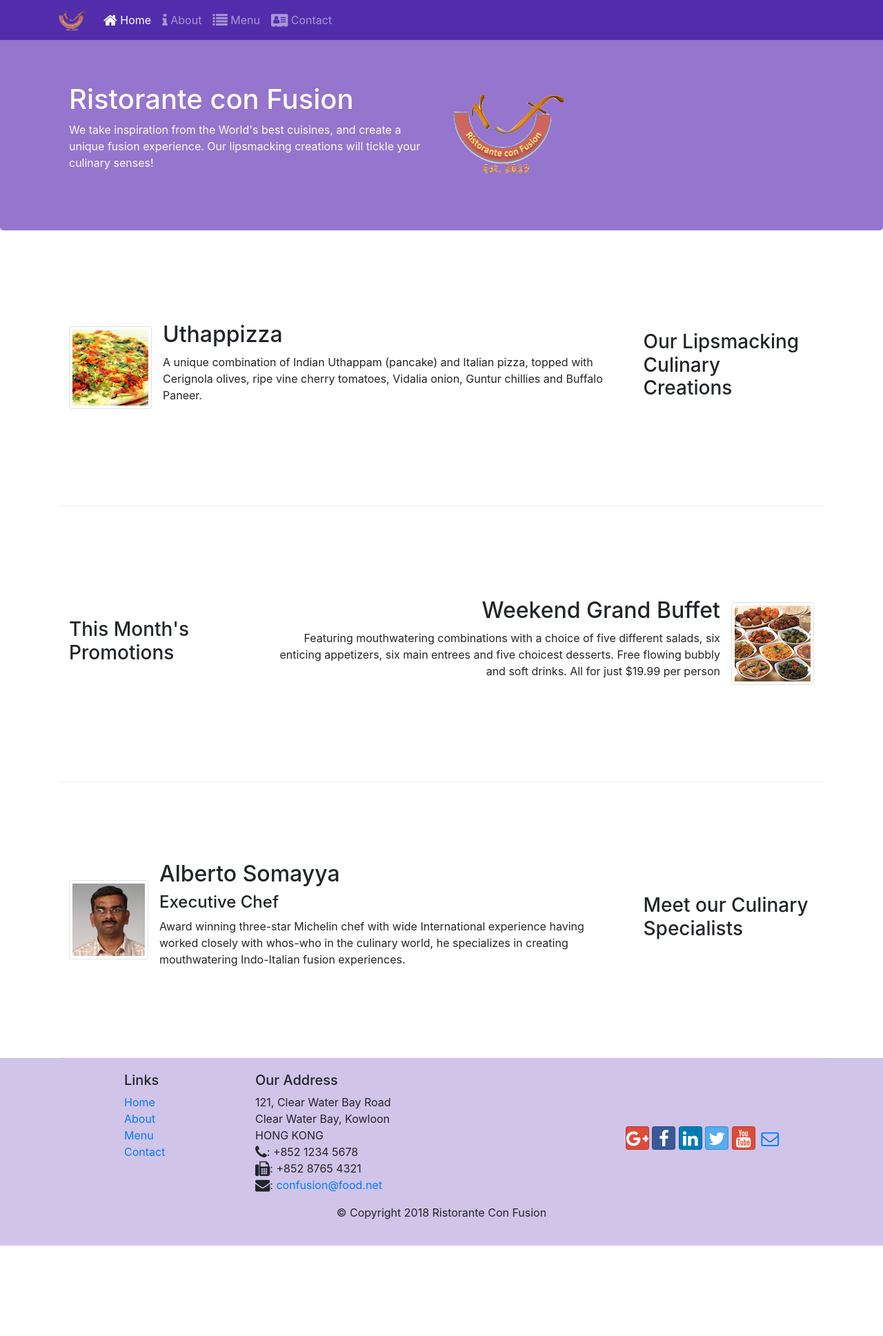
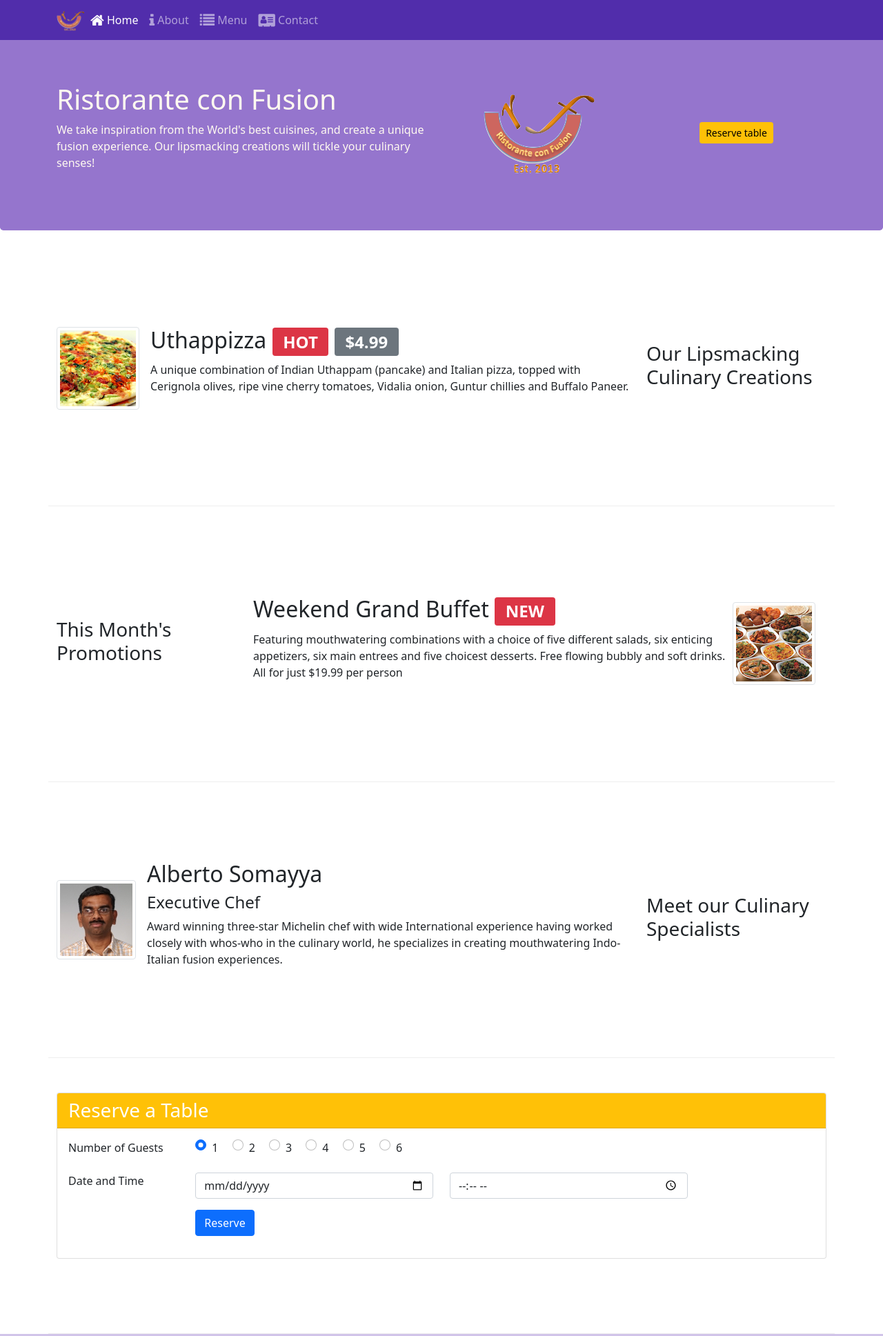
Before and after one commit to Glen-Clarence/Restaurant-Con-Fusion, a website: page index.html in a window 1280 px wide. Shown: the top 1937 px of the page at 69% size. Before the commit the page ends 1806 px from the top, so only its background shows below. Drawn offline with nearby package versions, Linux system fonts and the light colour scheme.

Commit message:
second assignment complete

```diff
--- a/index.html
+++ b/index.html
@@ -1,38 +1,37 @@
 <!DOCTYPE html>
 <html lang="en">
-
 <head>
-    <!-- Required meta tags always come first -->
     <meta charset="utf-8">
     <meta name="viewport" content="width=device-width, initial-scale=1, shrink-to-fit=no">
     <meta http-equiv="x-ua-compatible" content="ie=edge">
-
-    <!-- Bootstrap CSS -->
+    <!-- Bootstrap CSS Files -->
+    <title>Ristorante Con Fusion</title>
     <link rel="stylesheet" href="node_modules/bootstrap/dist/css/bootstrap.min.css">
-    <link rel="stylesheet" href="./node_modules/font-awesome/css/font-awesome.min.css">
-    <link rel="stylesheet" href="./node_modules/bootstrap-social/bootstrap-social.css">
-    <link rel="stylesheet" href="./css/style.css">
-    <title>Ristorante Con Fusion</title>
+    <link rel="stylesheet" href="css/style.css">
+    <link rel="stylesheet" href="node_modules/font-awesome/css/font-awesome.min.css">
+    <link rel="stylesheet" href="node_modules/bootstrap-social/bootstrap-social.css">
+    <!-- CSS only -->
+    <link href="https://cdn.jsdelivr.net/npm/bootstrap@5.0.0-beta3/dist/css/bootstrap.min.css" rel="stylesheet" integrity="sha384-eOJMYsd53ii+scO/bJGFsiCZc+5NDVN2yr8+0RDqr0Ql0h+rP48ckxlpbzKgwra6" crossorigin="anonymous">
+    <!-- JavaScript Bundle with Popper -->
+    <script src="https://cdn.jsdelivr.net/npm/bootstrap@5.0.0-beta3/dist/js/bootstrap.bundle.min.js" integrity="sha384-JEW9xMcG8R+pH31jmWH6WWP0WintQrMb4s7ZOdauHnUtxwoG2vI5DkLtS3qm9Ekf" crossorigin="anonymous"></script>
 </head>
-
 <body>
-    <nav class="navbar navbar-dark  navbar-expand-sm  fixed-top">
+    <nav class="navbar navbar-dark navbar-expand-sm fixed-top">
         <div class="container">
-            <button class="navbar-toggler" type="button" data-toggle="collapse" data-target="#navbar">
+          <button class="navbar-toggler" type="button" data-toggle="collapse" data-target="#Navbar">
             <span class="navbar-toggler-icon"></span>
           </button>
-            <a href="#" class="navbar-brand "><img src="./img/logo.png" alt="logo" height="30" width="41"></a>
-            <div class="collapse navbar-collapse" id="navbar">
+           <a class="navbar-brand mr-auto" href="#"><img src="img/logo.png" height="30" width="41"></a>
+           <div class="collapse navbar-collapse" id="Navbar">
              <ul class="navbar-nav mr-auto">
-                    <li class="nav-item active"><a href="#" class="nav-link"><span class="fa fa-home fa-lg"></span> Home</a></li>
-                    <li class="nav-item"><a href="./aboutus.html" class="nav-link"><span class="fa fa-info fa-lg"></span> About</a></li>
-                    <li class="nav-item"><a href="#" class="nav-link"><span class="fa fa-list fa-lg"></span> Menu</a></li>
-                    <li class="nav-item"><a href="./contactus.html" class="nav-link"><span class="fa fa-address-card fa-lg"></span> Contact</a></li>
+               <li class="nav-item active"><a class="nav-link" href="#"><span class="fa fa-home fa-lg"></span> Home</a></li>
+               <li class="nav-item"><a class="nav-link" href="./aboutus.html"><span class="fa fa-info fa-lg"></span> About</a></li>
+               <li class="nav-item"><a class="nav-link" href="#"><span class="fa fa-list fa-lg"></span> Menu</a></li>
+               <li class="nav-item"><a class="nav-link" href="./contactus.html"><span class="fa fa-address-card fa-lg"></span> Contact</a></li>
              </ul>
            </div>
         </div>
     </nav>
-
     <header class="jumbotron">
         <div class="container">
             <div class="row row-header">
@@ -40,13 +39,15 @@
                     <h1>Ristorante con Fusion</h1>
                     <p>We take inspiration from the World's best cuisines, and create a unique fusion experience. Our lipsmacking creations will tickle your culinary senses!</p>
                 </div>
-                <div class="col-12 col-sm align-self-center">
-                    <img src="./img/logo.png" alt="Logo" class="img-fluid">
+                <div class="col-12 col-sm-3 text-center align-self-center">
+                   <img src="img/logo.png" class="img-fluid">
+                </div>
+                <div class="col-12 mt-5 mt-sm-0 col-sm-3 text-center align-self-center">
+                    <a href="#reservation" type="button" class="btn btn-sm btn-warning">Reserve table</a>
                 </div>
             </div>
         </div>
     </header>
-
     <div class="container">
         <div class="row row-content align-items-center">
             <div class="col-12 col-sm-4 order-sm-last col-md-3">
@@ -54,16 +55,14 @@
             </div>
             <div class="col col-sm order-sm-first col-md">
                 <div class="media">
-                    <img src="./img/uthappizza.png" alt="uthappizza" class="d-flex mr-3 img-thumbnail align-self-center">
+                  <img class="d-flex mr-3 img-thumbnail align-self-center" src="img/uthappizza.png" alt="uthappizza">
                   <div class="media-body">
-                        <h2 class="mt-0">Uthappizza</h2>
-                        <p>A unique combination of Indian Uthappam (pancake) and Italian pizza, topped with Cerignola olives, ripe vine cherry tomatoes, Vidalia onion, Guntur chillies and Buffalo Paneer.</p>
+                    <h2 class="mt-0">Uthappizza <span class="badge badge-danger">HOT</span> <span class="badge badge-pill badge-secondary">$4.99</span> </h2>
+                    <p class="d-none d-sm-block">A unique combination of Indian Uthappam (pancake) and Italian pizza, topped with Cerignola olives, ripe vine cherry tomatoes, Vidalia onion, Guntur chillies and Buffalo Paneer.</p>
                   </div>
                 </div>
             </div>
         </div>
-
-
         <div class="row row-content align-items-center">
             <div class="col-12 col-sm-4 col-md-3">
                 <h3>This Month's Promotions</h3>
@@ -71,31 +70,83 @@
             <div class="col col-sm col-md">
                 <div class="media">
                   <div class="media-body">
-                        <h2 class="mt-0 text-right">Weekend Grand Buffet</h2>
-                        <p class="text-right">Featuring mouthwatering combinations with a choice of five different salads, six enticing appetizers, six main entrees and five choicest desserts. Free flowing bubbly and soft drinks. All for just $19.99 per person </p>
+                    <h2 class="mt-0">Weekend Grand Buffet <span class="badge badge-danger">NEW</span></h2>
+                    <p class="d-none d-sm-block">Featuring mouthwatering combinations with a choice of five different salads, six enticing appetizers, six main entrees and five choicest desserts. Free flowing bubbly and soft drinks. All for just $19.99 per person </p>
                   </div>
-                    <img src="./img/buffet.png" alt="buffet" class="d-flex ml-3 img-thumbnail align-self-center">
+                  <img class="d-flex mr-3 img-thumbnail align-self-center" src="img/buffet.png" alt="buffet">
                 </div>
             </div>
         </div>
-
         <div class="row row-content align-items-center">
             <div class="col-12 col-sm-4 order-sm-last col-md-3">
                 <h3>Meet our Culinary Specialists</h3>
             </div>
             <div class="col col-sm order-sm-first col-md">
               <div class="media">
-                    <img src="./img/alberto.png" alt="alberto" class="d-flex mr-3 img-thumbnail align-self-center">
+                <img class="d-flex mr-3 img-thumbnail align-self-center" src="img/alberto.png" alt="alberto">
                 <div class="media-body">
                   <h2 class="mt-0">Alberto Somayya</h2>
                   <h4>Executive Chef</h4>
-                        <p>Award winning three-star Michelin chef with wide International experience having worked closely with whos-who in the culinary world, he specializes in creating mouthwatering Indo-Italian fusion experiences. </p>
+                  <p class="d-none d-sm-block">Award winning three-star Michelin chef with wide International experience having worked closely with whos-who in the culinary world, he specializes in creating mouthwatering Indo-Italian fusion experiences. </p>
+                </div>
+              </div>
+            </div>
+        </div>
+        <div class="row row-content justify-content-center"  id="reservation">
+          <div class="col-12">
+            <div class="card">
+              <h3 class="card-header bg-warning text-white">Reserve a Table</h3>
+              <div class="card-body">
+                <form>
+                  <div class="form-group row">
+                      <label class="col-12 col-sm-2">Number of Guests</label>
+                      <div class="col">
+                        <div class="form-check form-check-inline">
+                          <input class="form-check-input" type="radio" name="inlineRadioOptions" id="one_guest_radio" value="one" checked>
+                          <label class="form-check-label" for="one_guest_radio">1</label>
+                       </div>
+                       <div class="form-check form-check-inline">
+                         <input class="form-check-input" type="radio" name="inlineRadioOptions" id="two_guest_radio" value="two">
+                         <label class="form-check-label" for="two_guest_radio">2</label>
+                       </div>
+                       <div class="form-check form-check-inline">
+                         <input class="form-check-input" type="radio" name="inlineRadioOptions" id="three_guest_radio" value="three">
+                         <label class="form-check-label" for="three_guest_radio">3</label>
+                       </div>
+                       <div class="form-check form-check-inline">
+                         <input class="form-check-input" type="radio" name="inlineRadioOptions" id="four_guest_radio" value="four">
+                         <label class="form-check-label" for="four_guest_radio">4</label>
+                       </div>
+                       <div class="form-check form-check-inline">
+                        <input class="form-check-input" type="radio" name="inlineRadioOptions" id="five_guest_radio" value="five">
+                        <label class="form-check-label" for="five_guest_radio">5</label>
+                      </div>
+                       <div class="form-check form-check-inline">
+                         <input class="form-check-input" type="radio" name="inlineRadioOptions" id="six_guest_radio" value="six">
+                         <label class="form-check-label" for="six_guest_radio">6</label>
+                       </div>
+                      </div>
+                  </div>
+                  <div class="form-group row">
+                    <label class="col-12 col-sm-2">Date and Time</label>
+                    <div class="col-12 col-sm-4">
+                      <input type="date" class="form-control" id="date" placeholder="Date">
+                    </div>
+                    <div class="col-12 col-sm-4">
+                      <input type="time" class="form-control" id="time" placeholder="Time">
+                    </div>
+                  </div>
+                  <div class="form-group row">
+                    <div class="col offset-0 offset-sm-2">
+                      <button type="submit" class="btn btn-primary">Reserve</button>
+                    </div>
+                  </div>
+                </form>
               </div>
             </div>
           </div>
         </div>
     </div>
-
     <footer class="footer">
         <div class="container">
             <div class="row">
@@ -105,7 +156,7 @@
                         <li><a href="#">Home</a></li>
                         <li><a href="./aboutus.html">About</a></li>
                         <li><a href="#">Menu</a></li>
-                        <li><a href="./contactus.html">Contact</a></li>
+                        <li><a href="#">Contact</a></li>
                     </ul>
                 </div>
                 <div class="col-7 col-sm-5">
@@ -128,7 +179,6 @@
                       <a class="btn btn-social-icon btn-google" href="http://youtube.com/"><i class="fa fa-youtube"></i></a>
                       <a class="btn btn-social-icon" href="mailto:"><i class="fa fa-envelope-o"></i></a>
                     </div>
-
                 </div>
            </div>
            <div class="row justify-content-center">
@@ -138,11 +188,9 @@
            </div>
         </div>
     </footer>
-
- <!-- jQuery first, then Popper.js, then Bootstrap JS. -->
+    <!-- jQuery, Popper, Bootstrap JS. -->
     <script src="node_modules/jquery/dist/jquery.slim.min.js"></script>
     <script src="node_modules/popper.js/dist/umd/popper.min.js"></script>
     <script src="node_modules/bootstrap/dist/js/bootstrap.min.js"></script>
 </body>
-
 </html>
```
Lines whose indentation alone changed are shown as unchanged.
